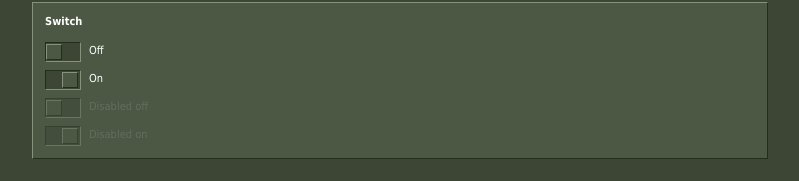
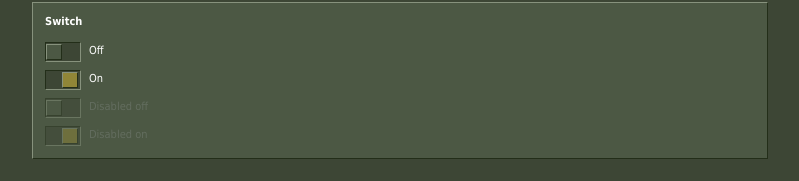
Before and after one commit to OnlyNinjaGear/go2003, a Next.js app: page / in a window 1280 px wide. Shown: the part 152-333 px from the top of the page, without its empty margins (240-1039 px from the left). Built offline with nearby package versions, Linux system fonts and the light colour scheme.

Commit message:
auto: switch.tsx

```diff
--- a/registry/steam2003/ui/switch.tsx
+++ b/registry/steam2003/ui/switch.tsx
@@ -23,7 +23,7 @@ function Switch({
     >
       <SwitchPrimitive.Thumb
         data-slot="switch-thumb"
-        className="pointer-events-none block size-4 bevel-out bg-panel data-[state=checked]:translate-x-4 data-[state=unchecked]:translate-x-0"
+        className="pointer-events-none block size-4 bevel-out data-[state=checked]:bg-primary data-[state=unchecked]:bg-panel data-[state=checked]:translate-x-4 data-[state=unchecked]:translate-x-0"
       />
     </SwitchPrimitive.Root>
   )
```
